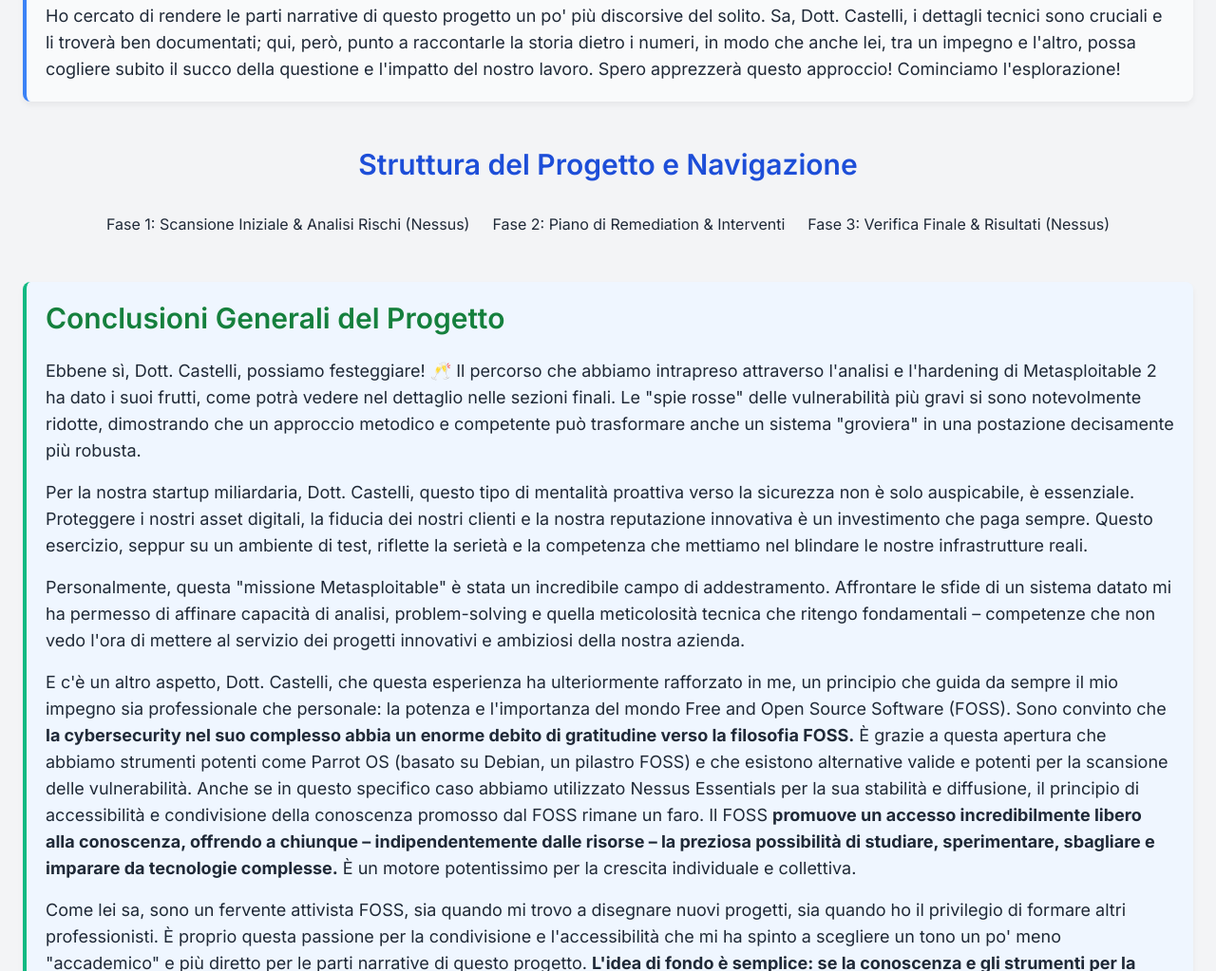
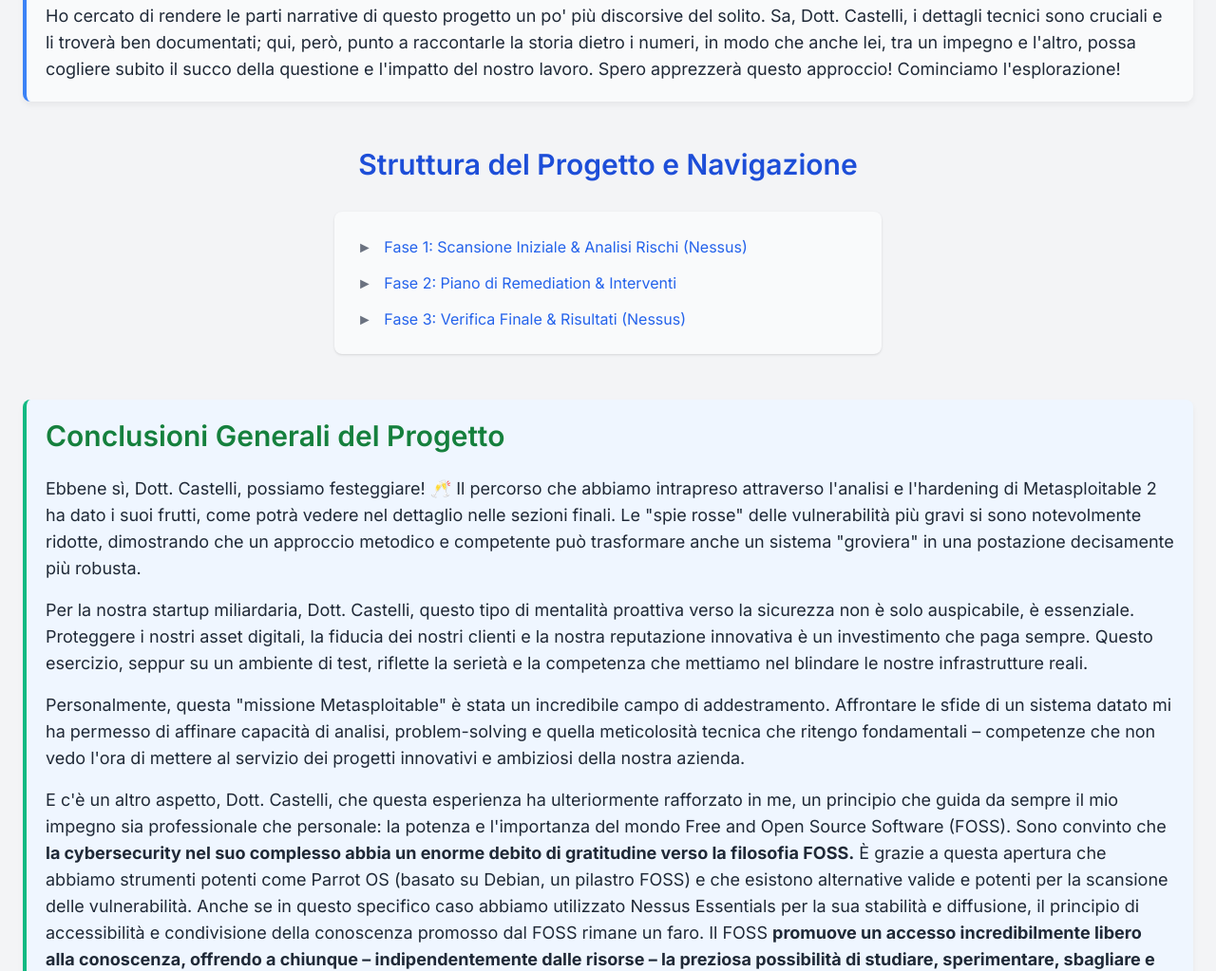
Before and after one commit to webengineerxy/cspt0125itM3, a plain HTML site: page index.html in a window 1280 px wide. Shown: the part 929-1952 px from the top of the page at 95% size. Drawn offline with nearby package versions, Linux system fonts and the light colour scheme.

Commit message:
Update index.html

```diff
--- a/index.html
+++ b/index.html
@@ -62,14 +62,28 @@
             </div>
         </section>
 
-        <section id="struttura-progetto" class="my-12">
-            <h2 class="text-3xl font-semibold mb-8 text-center text-blue-700">Struttura del Progetto e Navigazione</h2>
-            <div class="flex flex-col sm:flex-row justify-center items-center space-y-4 sm:space-y-0 sm:space-x-6">
-                <a href="scansione_iniziale.html" class="nav-link">Fase 1: Scansione Iniziale & Analisi Rischi (Nessus)</a>
-                <a href="remediation.html" class="nav-link">Fase 2: Piano di Remediation & Interventi</a>
-                <a href="scansione_finale.html" class="nav-link">Fase 3: Verifica Finale & Risultati (Nessus)</a>
-            </div>
-        </section>
+<section id="struttura-progetto" class="my-12">
+    <h2 class="text-3xl font-semibold mb-8 text-center text-blue-700">Struttura del Progetto e Navigazione</h2>
+    <div class="max-w-xl mx-auto bg-gray-50 p-6 rounded-lg shadow"> <ul class="list-none space-y-3"> <li>
+                <span class="text-gray-500 mr-2">►</span> <a href="scansione_iniziale.html" class="nav-link text-blue-600 hover:text-blue-800 hover:underline font-medium">
+                    Fase 1: Scansione Iniziale & Analisi Rischi (Nessus)
+                </a>
+            </li>
+            <li>
+                <span class="text-gray-500 mr-2">►</span>
+                <a href="remediation.html" class="nav-link text-blue-600 hover:text-blue-800 hover:underline font-medium">
+                    Fase 2: Piano di Remediation & Interventi
+                </a>
+            </li>
+            <li>
+                <span class="text-gray-500 mr-2">►</span>
+                <a href="scansione_finale.html" class="nav-link text-blue-600 hover:text-blue-800 hover:underline font-medium">
+                    Fase 3: Verifica Finale & Risultati (Nessus)
+                </a>
+            </li>
+        </ul>
+    </div>
+</section>
 
         <section id="conclusioni-generali" class="my-12 content-section conclusion-section justified-text">
             <h2 class="text-3xl font-semibold mb-6 text-green-700">Conclusioni Generali del Progetto</h2>
```
